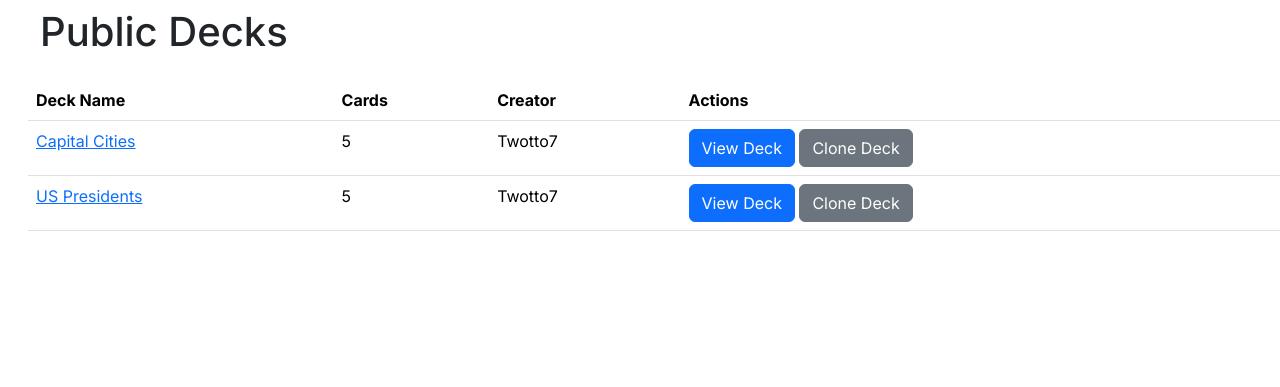
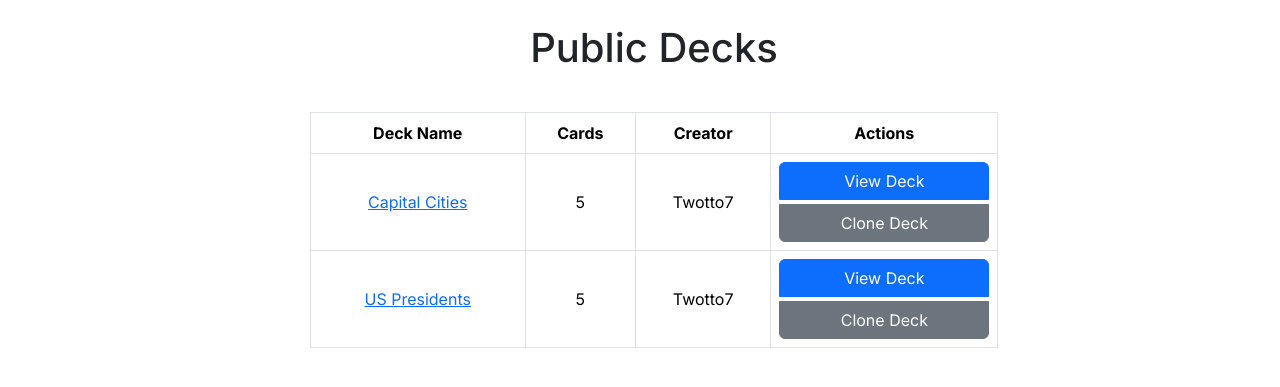
Before and after one commit to TEW07/SummerProject, a Flask app: page /public_decks in a window 1280 px wide. Shown: the part 56-443 px from the top of the page. Run offline with Flask 3, Linux system fonts and the light colour scheme; a user stored in the database is signed in; some libraries are stand-ins or nearby versions.

Commit message:
Upgraded aesthetics of several pages, with neater, bordered tables and cards and centrelised, padded headings. Also ensured users can launch review by clicking on the number of cards that are due for review in decks.html

```diff
--- a/app/auth/templates/account_settings.html
+++ b/app/auth/templates/account_settings.html
@@ -2,7 +2,7 @@
 {% extends "base.html" %}
 
 {% block content %}
-<div class="container mt-5">
+<div class="container">
     <h2>Account Settings</h2>
     <hr>
     <div class="mt-3">
--- a/app/decks/templates/public_decks.html
+++ b/app/decks/templates/public_decks.html
@@ -2,12 +2,39 @@
 {% block title %}Public Decks{% endblock %}
 {% block heading %}Public Decks{% endblock %}
 {% block content %}
-<table class="table">
+    <style>
+    .table td, .table th {
+        vertical-align: middle;
+        text-align: center;
+    }
+
+    .btn-group-vertical {
+        display: flex;
+        flex-direction: column;
+        gap: 5px; /* Adjusts the space between buttons */
+    }
+
+    .btn {
+        width: 40%; /* Ensures buttons take full width within their container */
+        text-align: center;
+    }
+
+    .table thead th {
+        text-align: center; /* Center align the table header text */
+    }
+
+    .table {
+        width: 55%; /* Adjust this percentage to control the overall width of the table */
+        margin: 0 auto; /* Center the table on the page */
+    }
+</style>
+
+    <table class="table table-bordered">
         <thead>
             <tr>
                 <th>Deck Name</th>
-            <th>Cards</th>
-            <th>Creator</th>
+                <th class="num-col">Cards</th>
+                <th class="num-col">Creator</th>
                 <th>Actions</th>
             </tr>
         </thead>
@@ -15,11 +42,13 @@
             {% for deck in decks %}
             <tr>
                 <td><a href="{{ url_for('decks.view_deck', deck_id=deck['deck_id']) }}">{{ deck['name'] }}</a></td>
-            <td>{{ deck['cards'] }}</td>
-            <td>{{ deck['creator'] }}</td>
+                <td class="num-col">{{ deck['cards'] }}</td>
+                <td class="num-col">{{ deck['creator'] }}</td>
                 <td>
+                    <div class="btn-group-vertical">
                         <a href="{{ url_for('decks.view_deck', deck_id=deck['deck_id']) }}" class="btn btn-primary">View Deck</a>
                         <a href="{{ url_for('decks.clone_deck', deck_id=deck['deck_id']) }}" class="btn btn-secondary">Clone Deck</a>
+                    </div>
                 </td>
             </tr>
             {% endfor %}
--- a/app/gamification/templates/leaderboard.html
+++ b/app/gamification/templates/leaderboard.html
@@ -1,10 +1,10 @@
 <!-- leaderboard.html -->
 {% extends "base.html" %}
 {% block title %}Leaderboard{% endblock %}
+{% block heading %}Leaderboard{% endblock %}
 {% block content %}
-<div class="container mt-4">
-    <h1 class="mb-4">Leaderboard</h1>
-    <table class="table">
+<div class="container">
+    <table class="table mt-4">
         <thead>
             <tr>
                 <th>Rank</th>
--- a/app/main/templates/dashboard.html
+++ b/app/main/templates/dashboard.html
@@ -1,8 +1,8 @@
 {% extends "base.html" %}
 {% block title %}Dashboard{% endblock %}
+{% block heading %}Dashboard{% endblock %}
 {% block content %}
 <div class="container mt-1" style="max-width: 1500px;"> <!-- Set a max-width for the container -->
-    <h1 class="mb-4 text-center">My Dashboard</h1>
 
     <!-- Row for Dashboard Cards -->
     <div class="row">
--- a/app/templates/base.html
+++ b/app/templates/base.html
@@ -53,11 +53,11 @@
         }
 
         body {
-        font-family: 'Inter', sans-serif;
+            font-family: 'Inter', sans-serif;
         }
         /* Add any other specific classes or elements you want to style with the new font */
         h1, h2, h3, h4, h5, h6, p, a {
-        font-family: 'Inter', sans-serif;
+            font-family: 'Inter', sans-serif;
         }
     </style>
 </head>
@@ -77,11 +77,11 @@
                             My Decks
                         </a>
                         <ul class="dropdown-menu" aria-labelledby="navbarDropdown">
-                            <li><a class="dropdown-item" href="{{ url_for('decks.create_deck') }}">Create Deck</a></li>
-                            <li><a class="dropdown-item" href="{{ url_for('decks.decks') }}">View Decks</a></li>
                             {% if current_user.decks|length > 0 %}
                                 <li><a class="dropdown-item" href="{{ url_for('decks.add_card') }}">Add Card</a></li>
                             {% endif %}
+                            <li><a class="dropdown-item" href="{{ url_for('decks.create_deck') }}">Create Deck</a></li>
+                            <li><a class="dropdown-item" href="{{ url_for('decks.decks') }}">View Decks</a></li>
                         </ul>
                     </li>
                     <a class="nav-item nav-link" href="{{ url_for('decks.public_decks') }}">Public Decks</a>
@@ -114,7 +114,7 @@
         {% endif %}
     {% endwith %}
     <div class="row mt-2 ms-3">
-        <div class="col-auto text-center">
+        <div class="col-12 mt-3 mb-3 text-center">
             <h1>{%  block heading %}{% endblock %}</h1>
         </div>
     </div>
```
Also changed, not shown: app/decks/templates/add_card.html (+9 -6 lines), app/decks/templates/create_deck.html (+7 -3 lines), app/decks/templates/decks.html (+8 -3 lines), app/data/data.sqlite. Lines whose indentation alone changed are shown as unchanged.
